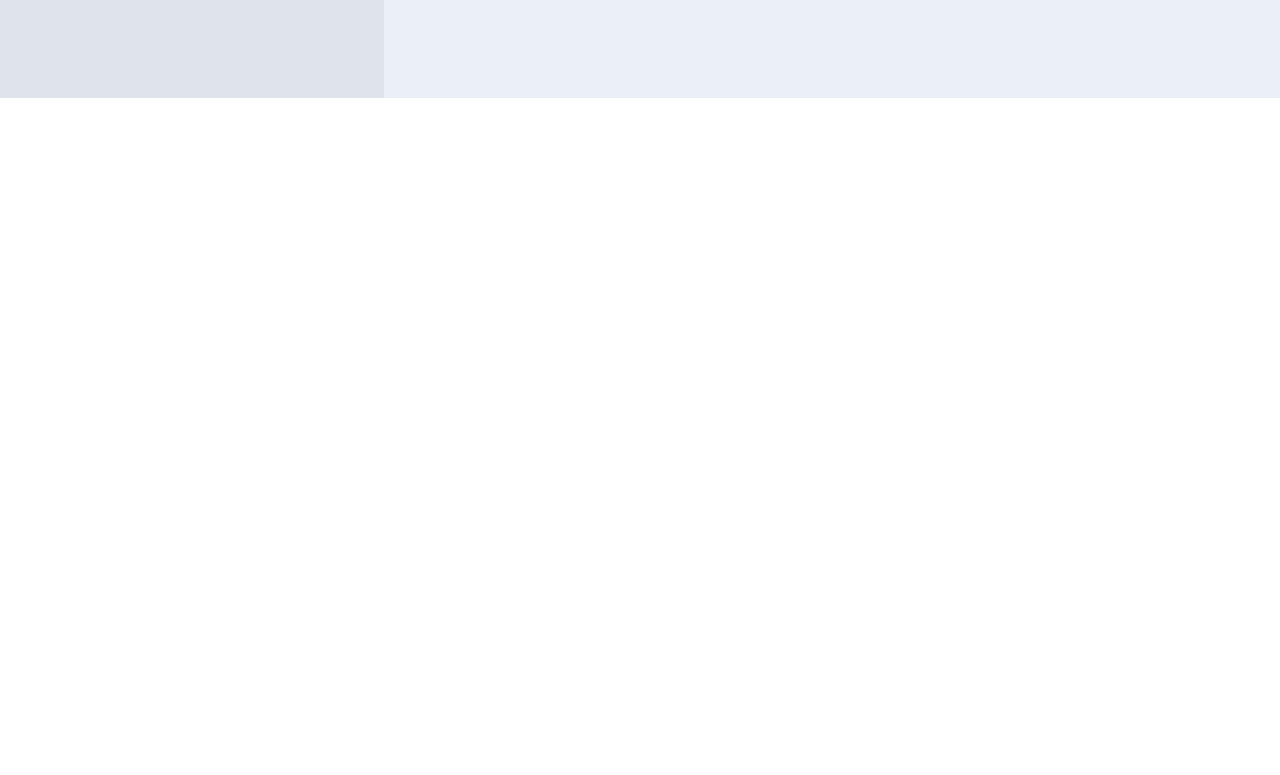
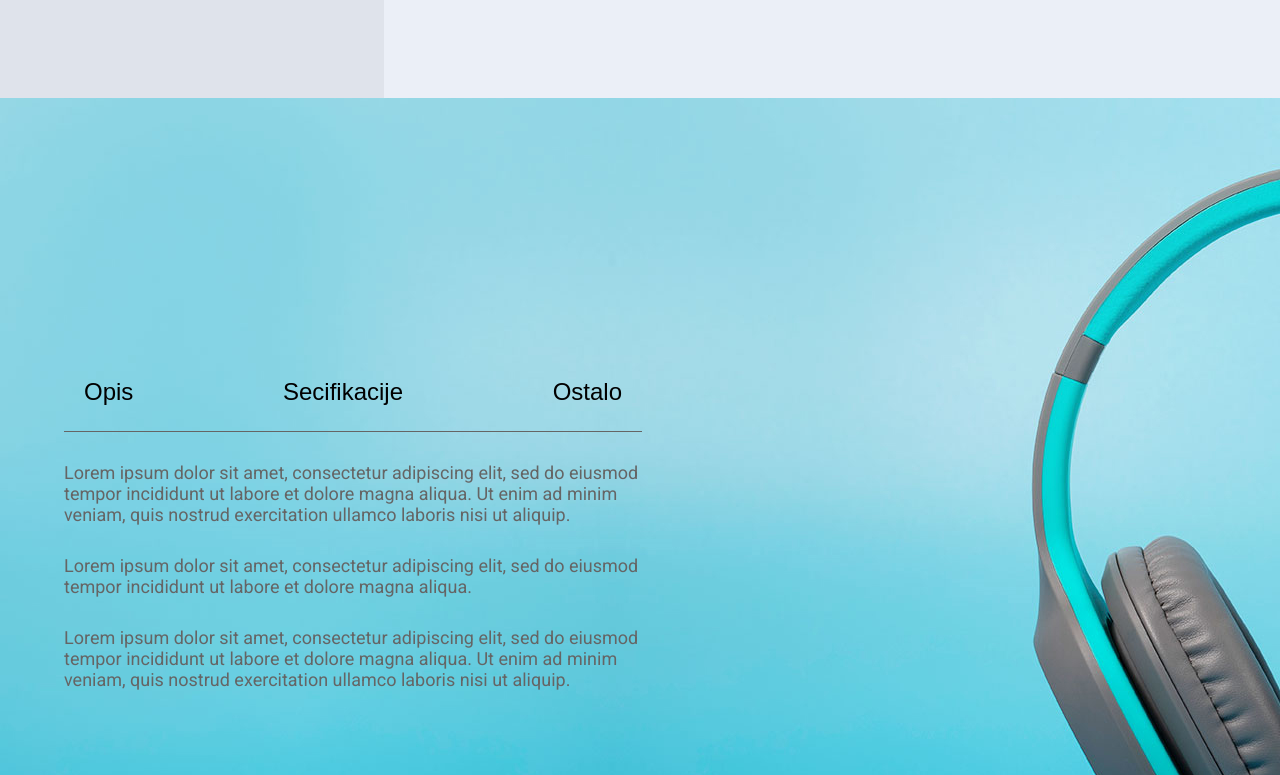
Before and after one commit to Blagoja95/iHave-webpage, a React (Create React App) app: page / in a window 1280 px wide. Shown: the part 1685-2460 px from the top of the page. Before the commit the page ends 1783 px from the top, so only its background shows below. Built offline with nearby package versions, Linux system fonts and the light colour scheme.

Commit message:
partial specification section

```diff
--- a/package.json
+++ b/package.json
@@ -2,6 +2,7 @@
   "name": "app",
   "version": "0.1.0",
   "private": true,
+  "homepage": "https://Blagoja95.github.io/iHave-webpage",
   "dependencies": {
     "@testing-library/jest-dom": "^5.16.4",
     "@testing-library/react": "^13.2.0",
@@ -13,6 +14,8 @@
     "web-vitals": "^2.1.4"
   },
   "scripts": {
+    "predeploy": "npm run build",
+    "deploy": "gh-pages -d build",
     "start": "react-scripts start",
     "build": "react-scripts build",
     "test": "react-scripts test",
@@ -35,5 +38,8 @@
       "last 1 firefox version",
       "last 1 safari version"
     ]
+  },
+  "devDependencies": {
+    "gh-pages": "^4.0.0"
   }
 }
--- a/public/index.html
+++ b/public/index.html
@@ -24,7 +24,7 @@
       work correctly both with client-side routing and a non-root public URL.
       Learn how to configure a non-root public URL by running `npm run build`.
     -->
-    <title>React App</title>
+    <title>iHave-webpage</title>
   </head>
   <body>
     <noscript>You need to enable JavaScript to run this app.</noscript>
--- a/src/Components/App.js
+++ b/src/Components/App.js
@@ -1,10 +1,13 @@
 import React from "react";
+import "../SASS/main.scss";
 import Header from "../Sections/Header/Header";
-import "../SASS/main.scss";
+import Specification from "../Sections/Specification/Specification";
+
 const App = () => {
   return (
     <main className="main">
       <Header />
+      <Specification />
     </main>
   );
 };
--- a/src/SASS/_colors.scss
+++ b/src/SASS/_colors.scss
@@ -1,8 +1,11 @@
+$black: #000;
+
 $text-grey1: #4b4b4b;
 $text: #656565;
 $border-gray: #9c9c9c;
 
 $orange: #ff9300;
+
 $white: #ffffff;
 $white-1: #dfe3eb;
 $white-2: #ebeff7;
--- a/src/SASS/_general.scss
+++ b/src/SASS/_general.scss
@@ -54,3 +54,7 @@ h3 {
     border-radius: 100%;
   }
 }
+
+.paragraph {
+  color: $text;
+}
--- a/src/SASS/header/_nav.scss
+++ b/src/SASS/header/_nav.scss
@@ -17,7 +17,7 @@
 .nav__btn,
 .nav__section {
   &:active {
-    transform: rotate(15deg);
+    scale: 1.2;
   }
 }
 
--- a/src/SASS/main.scss
+++ b/src/SASS/main.scss
@@ -4,4 +4,5 @@
 @import "header/_header";
 @import "header/_headphonesShowcase";
 @import "_btns";
-@import "header/headerSocial";
+@import "header/_headerSocial";
+@import "specification/specification";
--- /dev/null
+++ b/src/SASS/specification/_specification.scss
@@ -0,0 +1,47 @@
+.specification {
+  min-height: 86rem;
+  background: transparent url("../../images/Mask\ Group\ 7.png") no-repeat;
+
+  display: flex;
+  justify-content: flex-start;
+  align-items: flex-start;
+}
+
+.specification__inner {
+  padding-top: 26rem;
+}
+
+.specification__paragraph {
+  max-width: 57.8rem;
+  margin-top: 3rem;
+}
+
+.specification__controls {
+  width: 100%;
+  display: flex;
+  justify-content: space-between;
+  border-bottom: 1px solid $text;
+}
+
+.specification__control {
+  border: none;
+  background-color: transparent;
+  padding: 2rem;
+
+  color: $black;
+  font-size: 2.4rem;
+  font-weight: medium;
+  border-bottom: 5px solid transparent;
+  transition: all 0.3s;
+
+  position: relative;
+
+  &:hover {
+    cursor: pointer;
+    border-color: $text;
+  }
+
+  &--active {
+    border-color: $orange;
+  }
+}
--- /dev/null
+++ b/src/Sections/Specification/Specification.js
@@ -0,0 +1,26 @@
+import React, { useState } from "react";
+import SpecCtrl from "./SpecificationControl";
+import SpecPar from "./SpecificationParagraphs";
+
+const Specification = () => {
+  const [result, setResult] = useState("1");
+
+  const handleClick = (id) => setResult(id);
+
+  return (
+    <section className="specification">
+      <div className="section specification__inner">
+        <div className="specification__controls">
+          <SpecCtrl content={"Opis"} handleClick={handleClick} id="1" />
+          <SpecCtrl content={"Secifikacije"} handleClick={handleClick} id="2" />
+          <SpecCtrl content={"Ostalo"} handleClick={handleClick} id="3" />
+        </div>
+        <div className="specification__content">
+          <SpecPar id={result} />
+        </div>
+      </div>
+    </section>
+  );
+};
+
+export default Specification;
--- /dev/null
+++ b/src/Sections/Specification/SpecificationControl.js
@@ -0,0 +1,21 @@
+const SpecCtrl = ({ content, handleClick, id }) => {
+  const setActive = (e) => {
+    document
+      .querySelectorAll(".specification__control")
+      .forEach((el) => el.classList.remove("specification__control--active"));
+
+    e.target.classList.add("specification__control--active");
+    handleClick(e.target.id);
+  };
+  return (
+    <button
+      onClick={(e) => setActive(e)}
+      className="specification__control"
+      id={id}
+    >
+      {content}
+    </button>
+  );
+};
+
+export default SpecCtrl;
--- /dev/null
+++ b/src/Sections/Specification/SpecificationParagraphs.js
@@ -0,0 +1,54 @@
+const SpecPar = ({ id }) => {
+  switch (+id) {
+    case 1:
+      return (
+        <>
+          <p className="paragraph specification__paragraph">
+            Lorem ipsum dolor sit amet, consectetur adipiscing elit, sed do
+            eiusmod tempor incididunt ut labore et dolore magna aliqua. Ut enim
+            ad minim veniam, quis nostrud exercitation ullamco laboris nisi ut
+            aliquip.
+          </p>
+          <p className="paragraph specification__paragraph">
+            Lorem ipsum dolor sit amet, consectetur adipiscing elit, sed do
+            eiusmod tempor incididunt ut labore et dolore magna aliqua.
+          </p>
+          <p className="paragraph specification__paragraph">
+            Lorem ipsum dolor sit amet, consectetur adipiscing elit, sed do
+            eiusmod tempor incididunt ut labore et dolore magna aliqua. Ut enim
+            ad minim veniam, quis nostrud exercitation ullamco laboris nisi ut
+            aliquip.
+          </p>
+        </>
+      );
+      break;
+    case 2:
+      return (
+        <>
+          <p className="paragraph specification__paragraph">
+            Lorem ipsum dolor sit amet, consectetur adipiscing elit, sed do
+            eiusmod tempor incididunt ut labore et dolore magna aliqua. Ut enim
+            ad minim veniam, quis nostrud exercitation ullamco laboris nisi ut
+            aliquip.
+          </p>
+          <p className="paragraph specification__paragraph">
+            Lorem ipsum dolor sit amet, consectetur adipiscing elit, sed do
+            eiusmod tempor incididunt ut labore et dolore magna aliqua.
+          </p>
+        </>
+      );
+      break;
+    case 3:
+      return (
+        <p className="paragraph specification__paragraph">
+          Lorem ipsum dolor sit amet, consectetur adipiscing elit, sed do
+          eiusmod tempor incididunt ut labore et dolore magna aliqua. Ut enim ad
+          minim veniam, quis nostrud exercitation ullamco laboris nisi ut
+          aliquip.
+        </p>
+      );
+      break;
+  }
+};
+
+export default SpecPar;
```
Also changed, not shown: 1 other file (tests, documents, lock files or other folders).
